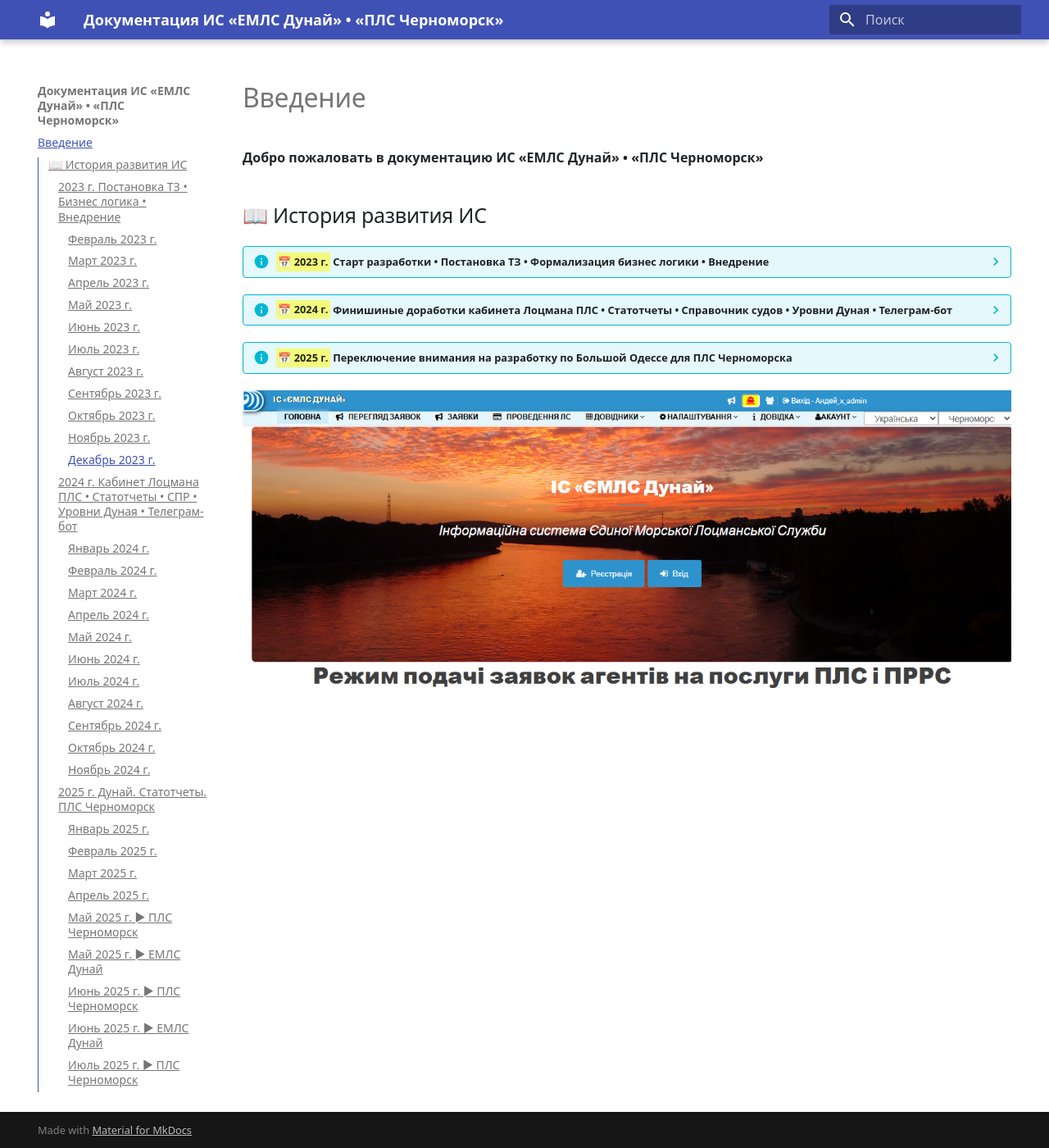
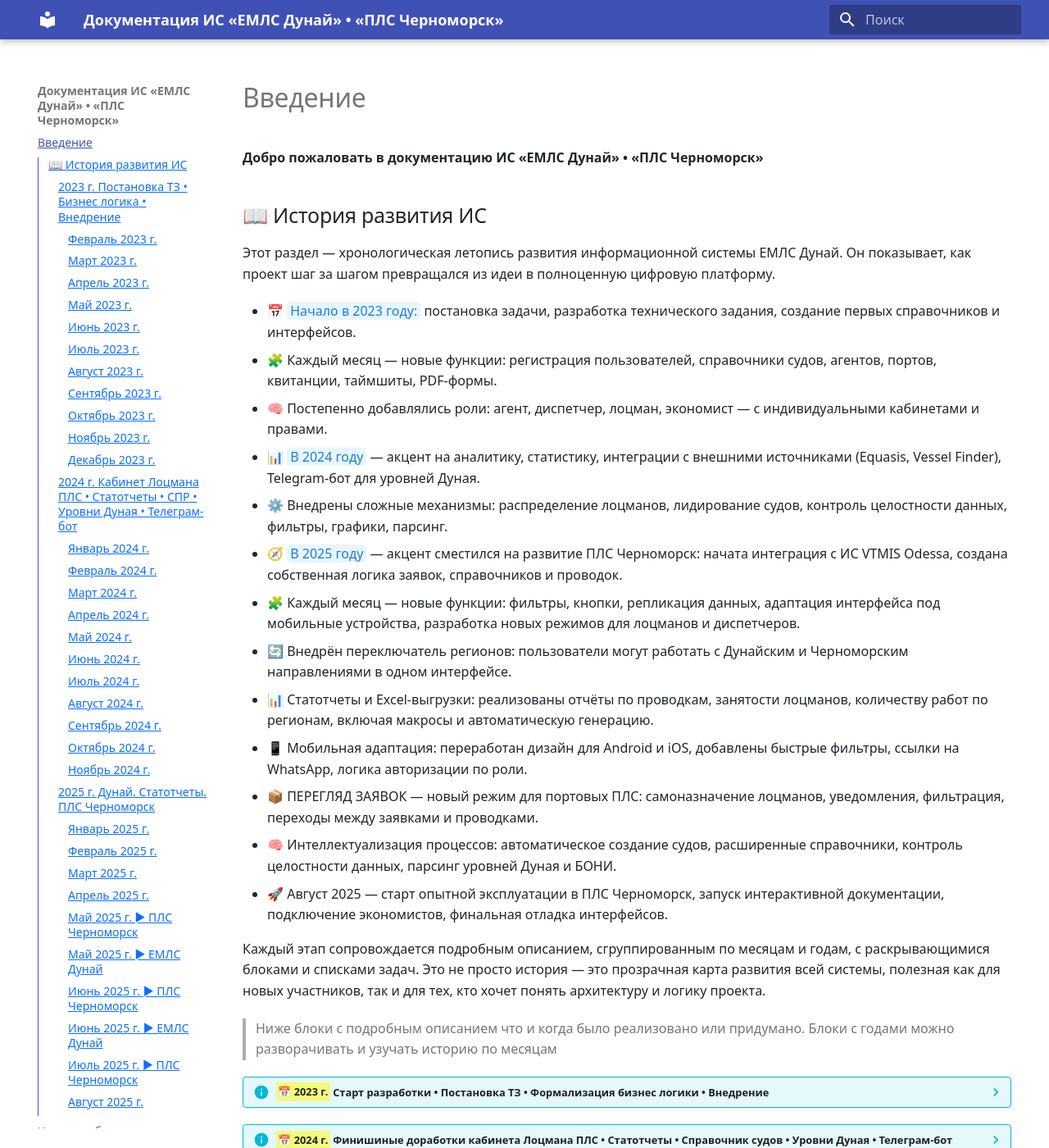
Before and after one commit to vvxsoni/Danube_help, an MkDocs documentation site: the page built from docs/index.md, in a window 1280 px wide and 1400 px high. Shown: the whole window at 82% size. Built offline with MkDocs 1.6.1 and Material for MkDocs 9.7.7, drawn with Linux system fonts in a browser that asks for light colours.

Commit message:
История развития ИС

```diff
--- a/docs/index.md
+++ b/docs/index.md
@@ -1,69 +1,28 @@
 # **Введение**
 
 **Добро пожаловать в документацию ИС «ЕМЛС Дунай» • «ПЛС Черноморск»**
-<!--
-## 📖 История развития ИС
-
-??? info "==**2023 г.**== — Старт разработки"
-
-    ### ==**Февраль 2023 г.**==
-
-    1. Устная постановка задачи
-    2. Предложения разработать сайт для **ИС ЕМЛС Дунай** по аналогии **ИС VTMIS Odessa**
-
-    ---
-
-    ### ==**Март 2023 г.**==
-
-    1. Разработка ТЗ (21 стр.) 18 пунктов
-    2. Основные требования:
-        - Журнал заявок агентов
-        - Справочники судов, агентов, портов
-        - Журнал квитанций ЛС
-        - Таймшит рабочего времени ЛС
-
-    ---
-
-    ### ==**Апрель 2023 г.**==
-
-    1. **danube.pp.ua** — создан домен
-    2. Реализована регистрация с восстановлением паролей
-    3. Справочник пользователей и сотрудников
-
----
-
-??? info "==**2024 г.**== — Расширение функционала"
-
-    ### ==**Январь 2024 г.**==
-
-    1. Добавлен новый модуль **отчётности**
-    2. Улучшен интерфейс справочников
-
-    ---
-
-    ### ==**Май 2024 г.**==
-
-    1. Разработан режим **«Календарь дежурств»**
-    2. Оптимизация БД — ускорение запросов в 2 раза
-
----
-
-??? info "==**2025 г.**== — Интеграции и автоматизация"
-
-    ### ==**Март 2025 г.**==
-
-    1. Интеграция с внешними API
-    2. Внедрение push-уведомлений 📲
-
-    ---
-
-    ### ==**Июль 2025 г.**==
-
-    1. Автоматическая генерация отчётов в PDF
-    2. Новый интерфейс панели администратора   -->
-
 
 ## **📖 История развития ИС**
+Этот раздел — хронологическая летопись развития информационной системы ЕМЛС Дунай. Он показывает, как проект шаг за шагом превращался из идеи в полноценную цифровую платформу.
+
+- 📅 <span class="quick-highlight date">Начало в 2023 году:</span> постановка задачи, разработка технического задания, создание первых справочников и интерфейсов.
+- 🧩 Каждый месяц — новые функции: регистрация пользователей, справочники судов, агентов, портов, квитанции, таймшиты, PDF-формы.
+- 🧠 Постепенно добавлялись роли: агент, диспетчер, лоцман, экономист — с индивидуальными кабинетами и правами.
+- 📊 <span class="quick-highlight date">В 2024 году</span> — акцент на аналитику, статистику, интеграции с внешними источниками (Equasis, Vessel Finder), Telegram-бот для уровней Дуная.
+- ⚙️ Внедрены сложные механизмы: распределение лоцманов, лидирование судов, контроль целостности данных, фильтры, графики, парсинг.
+- 🧭 <span class="quick-highlight date">В 2025 году</span> — акцент сместился на развитие ПЛС Черноморск: начата интеграция с ИС VTMIS Odessa, создана собственная логика заявок, справочников и проводок.
+- 🧩 Каждый месяц — новые функции: фильтры, кнопки, репликация данных, адаптация интерфейса под мобильные устройства, разработка новых режимов для лоцманов и диспетчеров.
+- 🔄 Внедрён переключатель регионов: пользователи могут работать с Дунайским и Черноморским направлениями в одном интерфейсе.
+- 📊 Статотчеты и Excel-выгрузки: реализованы отчёты по проводкам, занятости лоцманов, количеству работ по регионам, включая макросы и автоматическую генерацию.
+- 📱 Мобильная адаптация: переработан дизайн для Android и iOS, добавлены быстрые фильтры, ссылки на WhatsApp, логика авторизации по роли.
+- 📦 ПЕРЕГЛЯД ЗАЯВОК — новый режим для портовых ПЛС: самоназначение лоцманов, уведомления, фильтрация, переходы между заявками и проводками.
+- 🧠 Интеллектуализация процессов: автоматическое создание судов, расширенные справочники, контроль целостности данных, парсинг уровней Дуная и БОНИ.
+- 🚀 Август 2025 — старт опытной эксплуатации в ПЛС Черноморск, запуск интерактивной документации, подключение экономистов, финальная отладка интерфейсов.
+
+Каждый этап сопровождается подробным описанием, сгруппированным по месяцам и годам, с раскрывающимися блоками и списками задач. Это не просто история — это прозрачная карта развития всей системы, полезная как для новых участников, так и для тех, кто хочет понять архитектуру и логику проекта.
+
+> Ниже блоки с подробным описанием что и когда было реализовано или придумано. Блоки с годами можно разворачивать и узучать историю по месяцам
+
 ??? info "==**📅 2023 г.**== Старт разработки • Постановка ТЗ • Формализация бизнес логики • Внедрение"
     ### ==**2023 г.**== Постановка ТЗ • Бизнес логика • Внедрение
     #### ==**Февраль 2023 г.**==
```
Also changed, not shown: docs/how_it_works.md (line endings or trailing spaces).
